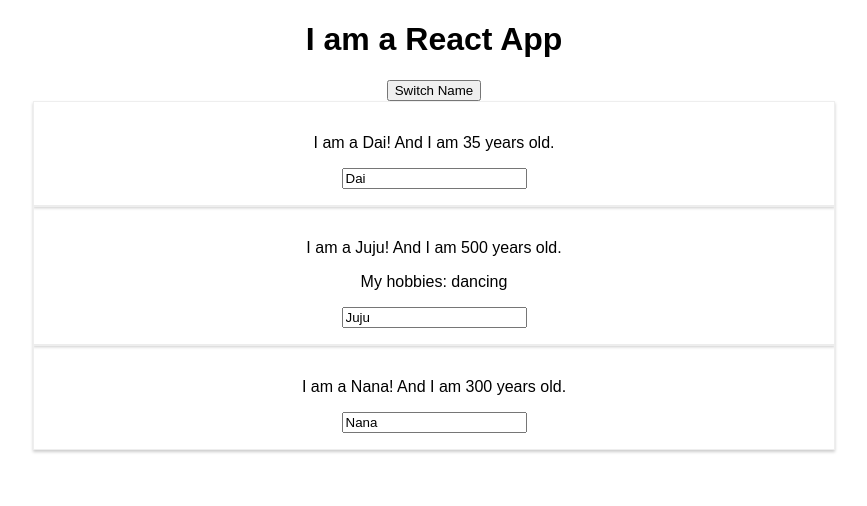
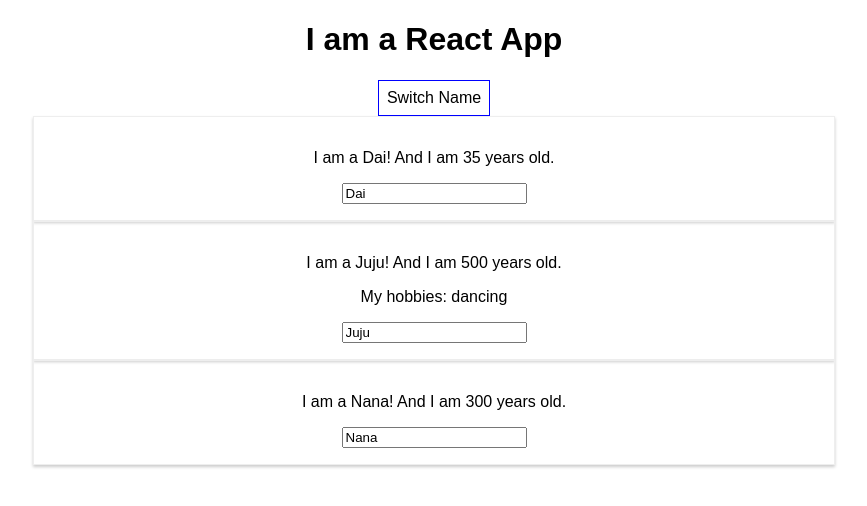
Before and after one commit to dbushey/test-react-app, a React (Create React App) app: page / in a window 1280 px wide. Shown: the top 506 px of the page, without its empty margins (206-1073 px from the left). Built offline with nearby package versions, Linux system fonts and the light colour scheme.

Commit message:
Adding inline Style to a specific component, that won't affect the component globaly

```diff
--- a/src/App.js
+++ b/src/App.js
@@ -33,10 +33,20 @@
   }
 
   render() {
+    const style = {
+      backgroundColor : 'white',
+      font: 'inherit',
+      border: '1px solid blue',
+      padding: '8px',
+      cursor: 'pointer'
+    }
+
     return (
       <div className="App">
         <h1>I am a React App</h1>
-        <button onClick={() => this.switchNameHandler('Daizinha!!')}>Switch Name</button>
+        <button
+          style={style}
+          onClick={() => this.switchNameHandler('Daizinha!!')}>Switch Name</button>
         <Person name={this.state.persons[0].name} age={this.state.persons[0].age}/>
         <Person
           name={this.state.persons[1].name} age={this.state.persons[1].age}
```
